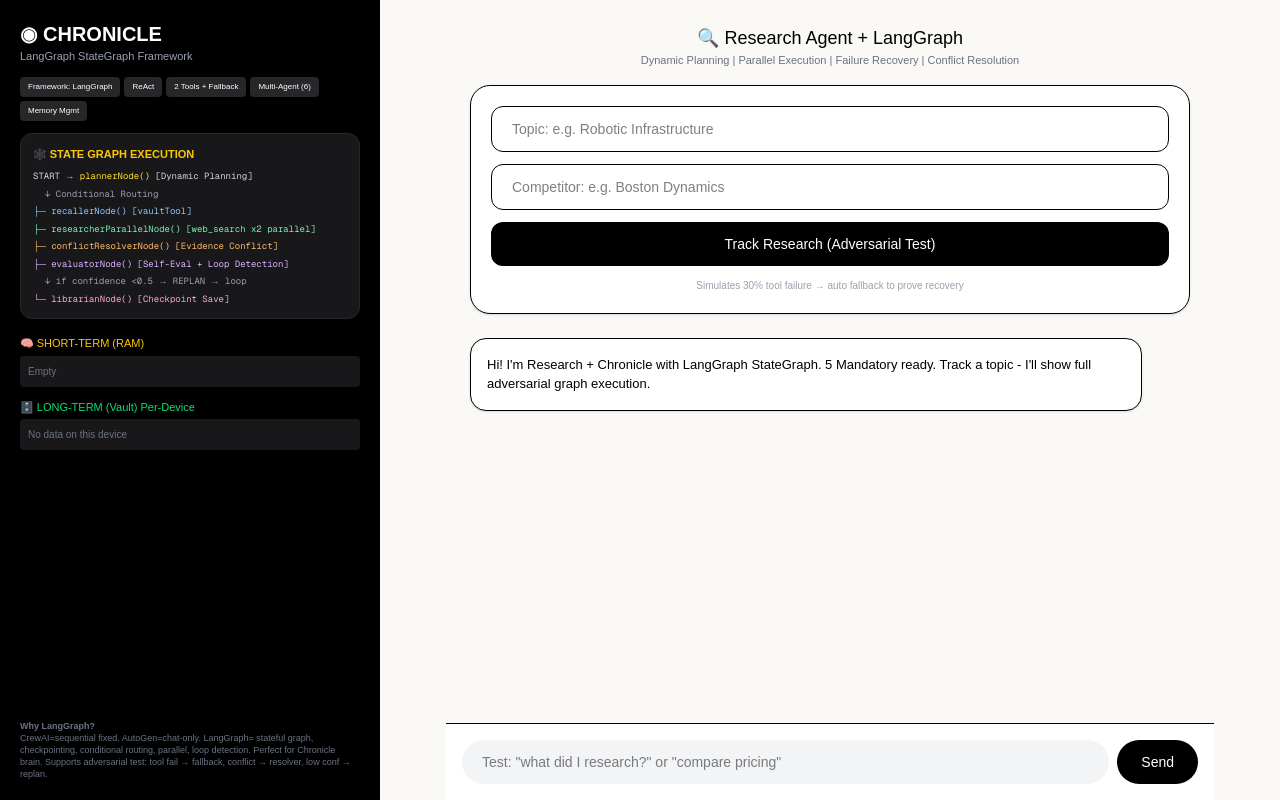
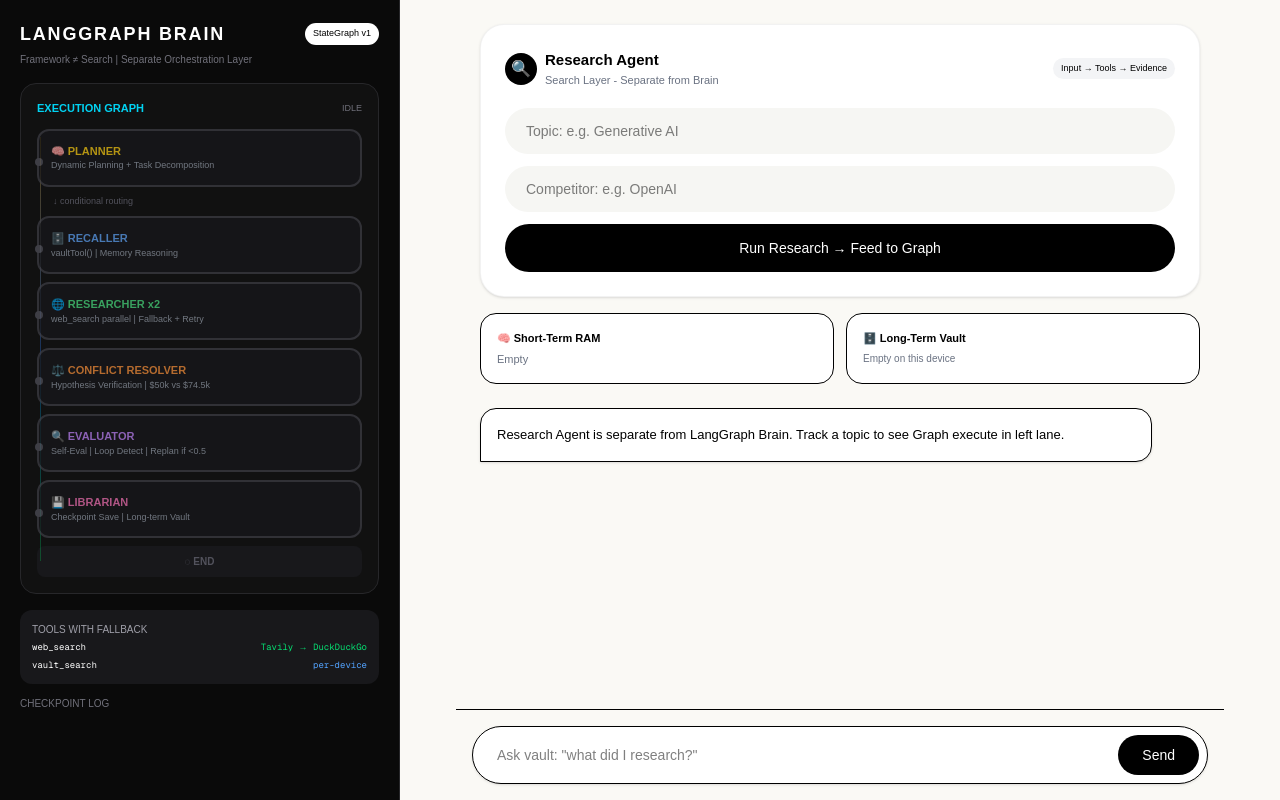
Before and after one commit to Steron167/AI-SECOND-BRAIN, a Next.js app: page / in a window 1280 px wide. Built offline with nearby package versions, Linux system fonts and the light colour scheme.

Commit message:
ui: LangGraph separated from Research

```diff
--- a/app/page.tsx
+++ b/app/page.tsx
@@ -8,12 +8,13 @@
   const [result, setResult] = useState("")
   const [input, setInput] = useState("")
   const [chats, setChats] = useState<Chat[]>([
-    { role: "ai", text: "Hi! I'm Research + Chronicle with LangGraph StateGraph. 5 Mandatory ready. Track a topic - I'll show full adversarial graph execution." }
+    { role: "ai", text: "Research Agent is separate from LangGraph Brain. Track a topic to see Graph execute in left lane." }
   ])
   const [memory, setMemory] = useState<any>({ short: [], long: { facts: [] } })
   const [loading, setLoading] = useState(false)
   const [meta, setMeta] = useState<any>(null)
   const [checkpoints, setCheckpoints] = useState<any[]>([])
+  const [activeNode, setActiveNode] = useState<string>("")
 
   useEffect(() => {
     const saved = localStorage.getItem("chronicle_memory")
@@ -23,20 +24,29 @@
   async function trackResearch() {
     if (!topic) return alert("Enter Topic")
     setLoading(true)
-    setResult("🧠 LANGGRAPH: Planner -> Conditional Routing -> Parallel Execution...")
+    setActiveNode("planner")
+    setResult("")
     setCheckpoints([])
+
+    // animate graph
+    const steps = ["planner","recaller","researcher","conflictResolver","evaluator","librarian"]
+    let idx = 0
+    const interval = setInterval(()=>{ setActiveNode(steps[idx]); idx=(idx+1)%steps.length }, 500)
+
     try {
       const res = await fetch("/api/chat", {
         method: "POST", headers: { "Content-Type": "application/json" },
-        body: JSON.stringify({ message: `Research Topic: ${topic} | Competitor: ${competitor || "general"}. Do full analysis with tool fallback test.`, memory }),
+        body: JSON.stringify({ message: `Research Topic: ${topic} | Competitor: ${competitor || "general"}`, memory }),
       })
       const data = await res.json()
+      clearInterval(interval)
+      setActiveNode("done")
       setResult(data.reply)
       setMeta(data)
       setCheckpoints(data.checkpoints || [])
       setMemory(data.memory_context)
       localStorage.setItem("chronicle_memory", JSON.stringify(data.memory_context))
-    } catch { setResult("Error - check GROQ_API_KEY") }
+    } catch { clearInterval(interval); setResult("Error") }
     setLoading(false)
   }
 
@@ -57,104 +67,132 @@
     } catch {} setLoading(false)
   }
 
+  const Node = ({ id, label, sub, color }: any) => (
+    <div className={`relative p-3 rounded-xl border-2 transition-all ${activeNode===id? "border-white bg-zinc-800 scale-105 shadow-lg shadow-white/20" : "border-zinc-700 bg-zinc-900 opacity-70"}`}>
+      <div className={`w-2 h-2 rounded-full absolute -left-1 top-1/2 ${activeNode===id? "bg-green-400 animate-ping" : "bg-zinc-600"}`} />
+      <div className="text-[11px] font-bold" style={{color}}>{label}</div>
+      <div className="text-[9px] text-gray-400">{sub}</div>
+      {activeNode===id && <div className="text-[8px] text-green-300 mt-1">● RUNNING</div>}
+    </div>
+  )
+
   return (
     <div className="min-h-screen bg-[#faf9f5] text-black flex">
-      {/* LEFT - Vault + Graph */}
-      <div className="w-[380px] bg-black text-white p-5 hidden lg:flex flex-col overflow-y-auto">
-        <h1 className="text-xl font-bold">◉ CHRONICLE</h1>
-        <p className="text-[11px] text-gray-400">LangGraph StateGraph Framework</p>
-        <div className="flex flex-wrap gap-1 my-3">
-          <span className="text-[8px] bg-zinc-800 px-2 py-1 rounded border-green-500">Framework: LangGraph</span>
-          <span className="text-[8px] bg-zinc-800 px-2 py-1 rounded">ReAct</span>
-          <span className="text-[8px] bg-zinc-800 px-2 py-1 rounded">2 Tools + Fallback</span>
-          <span className="text-[8px] bg-zinc-800 px-2 py-1 rounded">Multi-Agent (6)</span>
-          <span className="text-[8px] bg-zinc-800 px-2 py-1 rounded">Memory Mgmt</span>
+      {/* LEFT - LANGGRAPH BRAIN ONLY - DIFFERENT DESIGN */}
+      <div className="w-[400px] bg-[#0a0a0a] text-white p-5 hidden lg:flex flex-col border-r border-zinc-800">
+        <div className="flex items-center justify-between">
+          <h1 className="text-lg font-bold tracking-widest">LANGGRAPH BRAIN</h1>
+          <div className="text-[9px] bg-white text-black px-2 py-1 rounded-full">StateGraph v1</div>
         </div>
+        <div className="text-[10px] text-zinc-500 mt-1 mb-4">Framework ≠ Search | Separate Orchestration Layer</div>
 
-        {/* FRAMEWORK GRAPH */}
-        <div className="bg-zinc-900 rounded-xl p-3 mb-4 border border-zinc-800">
-          <div className="text-[11px] text-yellow-400 font-bold mb-2">🕸️ STATE GRAPH EXECUTION</div>
-          <div className="text-[9px] font-mono space-y-1">
-            <div className="text-gray-300">START → <span className="text-yellow-300">plannerNode()</span> [Dynamic Planning]</div>
-            <div className="ml-3 text-gray-400">↓ Conditional Routing</div>
-            <div className="text-blue-300">├─ recallerNode() [vaultTool]</div>
-            <div className="text-green-300">├─ researcherParallelNode() [web_search x2 parallel]</div>
-            <div className="text-orange-300">├─ conflictResolverNode() [Evidence Conflict]</div>
-            <div className="text-purple-300">├─ evaluatorNode() [Self-Eval + Loop Detection]</div>
-            <div className="text-gray-400 ml-3">↓ if confidence &lt;0.5 → REPLAN → loop</div>
-            <div className="text-pink-300">└─ librarianNode() [Checkpoint Save]</div>
+        {/* GRAPH VISUAL - DIFFERENT THAN SEARCH */}
+        <div className="bg-[#111] rounded-2xl p-4 border border-zinc-800 mb-4">
+          <div className="flex justify-between items-center mb-3">
+            <span className="text-[11px] font-bold text-cyan-400">EXECUTION GRAPH</span>
+            <span className="text-[9px] text-zinc-500">{loading? "EXECUTING..." : "IDLE"}</span>
+          </div>
+
+          <div className="space-y-2 relative">
+            <div className="absolute left-[3px] top-2 bottom-2 w-[1px] bg-gradient-to-b from-yellow-500 via-blue-500 to-green-500 opacity-30" />
+            <Node id="planner" label="🧠 PLANNER" sub="Dynamic Planning + Task Decomposition" color="#facc15" />
+            <div className="text-[9px] text-zinc-600 ml-4">↓ conditional routing</div>
+            <Node id="recaller" label="🗄️ RECALLER" sub="vaultTool() | Memory Reasoning" color="#60a5fa" />
+            <Node id="researcher" label="🌐 RESEARCHER x2" sub="web_search parallel | Fallback + Retry" color="#4ade80" />
+            <Node id="conflictResolver" label="⚖️ CONFLICT RESOLVER" sub="Hypothesis Verification | $50k vs $74.5k" color="#fb923c" />
+            <Node id="evaluator" label="🔍 EVALUATOR" sub="Self-Eval | Loop Detect | Replan if <0.5" color="#c084fc" />
+            <Node id="librarian" label="💾 LIBRARIAN" sub="Checkpoint Save | Long-term Vault" color="#f472b6" />
+            <div className={`p-2 rounded-lg text-center text-[10px] font-bold ${activeNode==="done"? "bg-green-900 text-green-300 border border-green-700" : "bg-zinc-900 text-zinc-600"}`}>
+              {activeNode==="done"? "✓ GRAPH COMPLETE → Final Answer" : "◌ END"}
+            </div>
           </div>
         </div>
 
+        {/* LIVE METRICS */}
         {meta?.metrics && (
-          <div className="bg-zinc-900 rounded-xl p-3 mb-4 grid grid-cols-3 gap-2 text-center">
-            <div><div className="text-[9px] text-gray-400">CONFIDENCE</div><div className="text-sm font-bold text-green-400">{meta.metrics.confidence}</div></div>
-            <div><div className="text-[9px] text-gray-400">RETRIES</div><div className="text-sm font-bold text-orange-400">{meta.metrics.retries}</div><div className="text-[8px] text-gray-500">Fallback OK</div></div>
-            <div><div className="text-[9px] text-gray-400">CHECKPOINTS</div><div className="text-sm font-bold">{checkpoints.length}</div></div>
-          </div>
-        )}
-
-        {checkpoints.length>0 && (
-          <div className="bg-zinc-900 rounded-xl p-3 mb-4">
-            <div className="text-[11px] text-cyan-400 mb-2">📍 CHECKPOINTING TRACE</div>
-            <div className="space-y-1 max-h-32 overflow-auto text-[9px] font-mono">
-              {checkpoints.map((c:any,i:number)=><div key={i} className="text-gray-300">#{i+1} {c.node} @ {new Date(c.ts).toLocaleTimeString()} {c.plan? `→ [${c.plan.join(",")}]` : ""}</div>)}
+          <div className="grid grid-cols-3 gap-2 mb-4">
+            <div className="bg-zinc-900 p-2 rounded-xl border border-zinc-800 text-center">
+              <div className="text-[8px] text-zinc-500">CONFIDENCE</div>
+              <div className="text-green-400 font-bold">{meta.metrics.confidence}</div>
+              <div className="text-[7px] text-zinc-500">uncertainty-aware</div>
+            </div>
+            <div className="bg-zinc-900 p-2 rounded-xl border border-zinc-800 text-center">
+              <div className="text-[8px] text-zinc-500">RETRIES</div>
+              <div className="text-orange-400 font-bold">{meta.metrics.retries}</div>
+              <div className="text-[7px] text-zinc-500">failure recovery</div>
+            </div>
+            <div className="bg-zinc-900 p-2 rounded-xl border border-zinc-800 text-center">
+              <div className="text-[8px] text-zinc-500">CHECKPOINTS</div>
+              <div className="font-bold">{checkpoints.length}</div>
+              <div className="text-[7px] text-zinc-500">state saved</div>
             </div>
           </div>
         )}
 
-        <div className="mb-3">
-          <div className="text-[11px] text-yellow-400 mb-1">🧠 SHORT-TERM (RAM)</div>
-          <div className="bg-zinc-900 p-2 rounded text-[10px] max-h-20 overflow-auto">{memory.short?.length? memory.short.map((m:any,i:number)=><div key={i}>• {m.text||m}</div>) : <span className="text-gray-500">Empty</span>}</div>
+        <div className="bg-zinc-900 rounded-xl p-3 mb-3">
+          <div className="text-[10px] text-zinc-400 mb-1">TOOLS WITH FALLBACK</div>
+          <div className="text-[9px] font-mono space-y-1">
+            <div className="flex justify-between"><span>web_search</span><span className="text-green-400">Tavily → DuckDuckGo</span></div>
+            <div className="flex justify-between"><span>vault_search</span><span className="text-blue-400">per-device</span></div>
+          </div>
         </div>
 
-        <div className="mb-3">
-          <div className="text-[11px] text-green-400 mb-1">🗄️ LONG-TERM (Vault) Per-Device</div>
-          <div className="bg-zinc-900 p-2 rounded text-[10px] max-h-32 overflow-auto">{memory.long?.facts?.length? memory.long.facts.map((f:string,i:number)=><div key={i}>• {f}</div>) : <span className="text-gray-500">No data on this device</span>}</div>
-        </div>
-
-        <div className="mt-auto text-[9px] text-gray-500 leading-3">
-          <b>Why LangGraph?</b><br/>CrewAI=sequential fixed. AutoGen=chat-only. LangGraph= stateful graph, checkpointing, conditional routing, parallel, loop detection. Perfect for Chronicle brain. Supports adversarial test: tool fail → fallback, conflict → resolver, low conf → replan.
+        <div className="flex-1 overflow-auto space-y-2">
+          <div className="text-[10px] text-zinc-500">CHECKPOINT LOG</div>
+          {checkpoints.map((c:any,i:number)=><div key={i} className="text-[8px] font-mono bg-zinc-900 p-2 rounded border-l-2 border-cyan-500">#{i+1} {c.node} → {JSON.stringify(c).slice(0,60)}</div>)}
         </div>
       </div>
 
-      {/* RIGHT */}
+      {/* RIGHT - RESEARCH AGENT - COMPLETELY DIFFERENT UI */}
       <div className="flex-1 flex flex-col max-w-3xl mx-auto w-full">
         <div className="p-6">
-          <div className="text-center mb-4">
-            <div className="text-lg font-medium">🔍 Research Agent + LangGraph</div>
-            <div className="text-[11px] text-gray-500">Dynamic Planning | Parallel Execution | Failure Recovery | Conflict Resolution</div>
+          <div className="bg-white rounded-[24px] p-6 shadow-sm border border-black/5">
+            <div className="flex items-center gap-2 mb-1">
+              <div className="w-8 h-8 bg-black rounded-full flex items-center justify-center text-white">🔍</div>
+              <div>
+                <div className="font-bold text-[15px]">Research Agent</div>
+                <div className="text-[11px] text-gray-500">Search Layer - Separate from Brain</div>
+              </div>
+              <div className="ml-auto text-[9px] bg-gray-100 px-2 py-1 rounded-full">Input → Tools → Evidence</div>
+            </div>
+
+            <div className="mt-5 space-y-3">
+              <input value={topic} onChange={e=>setTopic(e.target.value)} placeholder="Topic: e.g. Generative AI" className="w-full bg-[#f6f6f3] border border-transparent focus:border-black rounded-full px-5 py-3 outline-none text-sm" />
+              <input value={competitor} onChange={e=>setCompetitor(e.target.value)} placeholder="Competitor: e.g. OpenAI" className="w-full bg-[#f6f6f3] border border-transparent focus:border-black rounded-full px-5 py-3 outline-none text-sm" />
+              <button onClick={trackResearch} disabled={loading} className="w-full bg-black text-white py-3.5 rounded-full font-medium text-sm disabled:opacity-50">
+                {loading? "Graph Running (see left)..." : "Run Research → Feed to Graph"}
+              </button>
+            </div>
           </div>
 
-          <div className="bg-white p-5 rounded-[20px] shadow-sm border space-y-3">
-            <input value={topic} onChange={e=>setTopic(e.target.value)} placeholder="Topic: e.g. Robotic Infrastructure" className="w-full border rounded-xl px-5 py-3 outline-none focus:border-black text-sm" />
-            <input value={competitor} onChange={e=>setCompetitor(e.target.value)} placeholder="Competitor: e.g. Boston Dynamics" className="w-full border rounded-xl px-5 py-3 outline-none focus:border-black text-sm" />
-            <button onClick={trackResearch} disabled={loading} className="w-full bg-black text-white py-3 rounded-xl font-medium text-sm disabled:opacity-50">
-              {loading? "Executing StateGraph..." : "Track Research (Adversarial Test)"}
-            </button>
-            <div className="text-[10px] text-gray-400 text-center">Simulates 30% tool failure → auto fallback to prove recovery</div>
-          </div>
-
-          {meta && (
-            <div className="mt-4 bg-black text-white p-3 rounded-xl text-[10px] grid grid-cols-2 md:grid-cols-4 gap-2 font-mono">
-              <div>Agents: {meta.agents_used?.join(", ")}</div>
-              <div>Tools: {meta.tools_used?.join(", ")}</div>
-              <div>Framework: {meta.framework}</div>
-              <div>Trace: ReAct + Self-Eval</div>
+          {result && (
+            <div className="mt-4 bg-white p-5 rounded-[20px] border shadow-sm whitespace-pre-wrap text-[13px] leading-6">
+              <div className="text-[10px] text-gray-400 mb-2 uppercase tracking-widest">Final Synthesized Answer (From Graph)</div>
+              {result}
             </div>
           )}
 
-          {result && <div className="mt-4 bg-white p-5 rounded-[20px] border shadow-sm whitespace-pre-wrap text-[13px] leading-6">{result}</div>}
+          {/* MEMORY - STILL SEPARATE */}
+          <div className="mt-4 grid grid-cols-2 gap-3">
+            <div className="bg-white p-4 rounded-2xl border">
+              <div className="text-[11px] font-bold">🧠 Short-Term RAM</div>
+              <div className="text-[11px] text-gray-500 mt-1">{memory.short?.length? memory.short.slice(-3).map((m:any)=>m.text||m).join(", ") : "Empty"}</div>
+            </div>
+            <div className="bg-white p-4 rounded-2xl border">
+              <div className="text-[11px] font-bold">🗄️ Long-Term Vault</div>
+              <div className="text-[10px] text-gray-500 mt-1">{memory.long?.facts?.length? `${memory.long.facts.length} facts stored (per-device)` : "Empty on this device"}</div>
+            </div>
+          </div>
         </div>
 
         <div className="flex-1 px-6 pb-2 space-y-3 overflow-y-auto">
-          {chats.map((c,i)=><div key={i} className={`p-4 rounded-2xl text-[13px] whitespace-pre-wrap ${c.role==="user"? "bg-black text-white ml-12" : "bg-white border shadow-sm mr-12"}`}>{c.text}</div>)}
+          {chats.map((c,i)=><div key={i} className={`p-4 rounded-2xl text-[13px] ${c.role==="user"? "bg-black text-white ml-12 rounded-br-none" : "bg-white border shadow-sm mr-12 rounded-bl-none"}`}>{c.text}</div>)}
         </div>
 
-        <div className="p-4 border-t bg-white sticky bottom-0">
-          <div className="flex gap-2">
-            <input value={input} onChange={e=>setInput(e.target.value)} onKeyDown={e=>e.key==="Enter"&&send()} placeholder='Test: "what did I research?" or "compare pricing"' className="flex-1 bg-gray-100 rounded-full px-5 py-3 outline-none text-sm" />
-            <button onClick={send} className="bg-black text-white px-6 py-3 rounded-full text-sm">Send</button>
+        <div className="p-4 border-t bg-[#faf9f5] sticky bottom-0">
+          <div className="flex gap-2 bg-white p-2 rounded-full border shadow-sm">
+            <input value={input} onChange={e=>setInput(e.target.value)} onKeyDown={e=>e.key==="Enter"&&send()} placeholder='Ask vault: "what did I research?"' className="flex-1 bg-transparent px-4 outline-none text-sm" />
+            <button onClick={send} className="bg-black text-white px-6 py-2.5 rounded-full text-sm">Send</button>
           </div>
         </div>
       </div>
```
